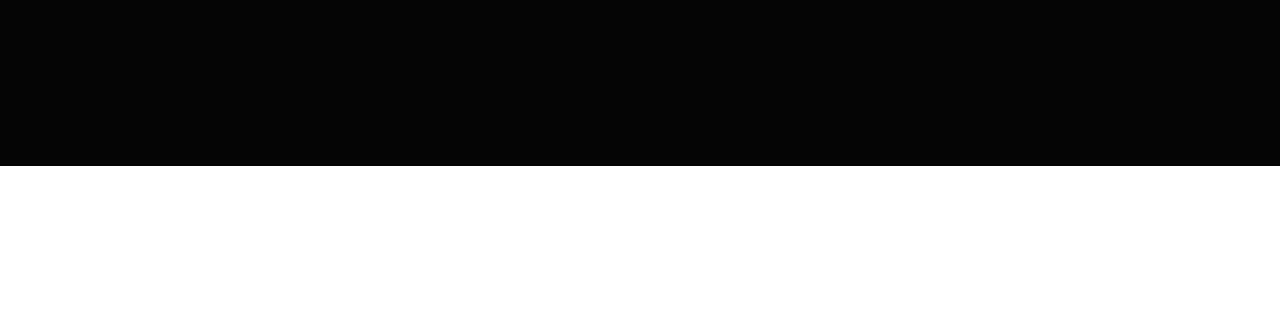
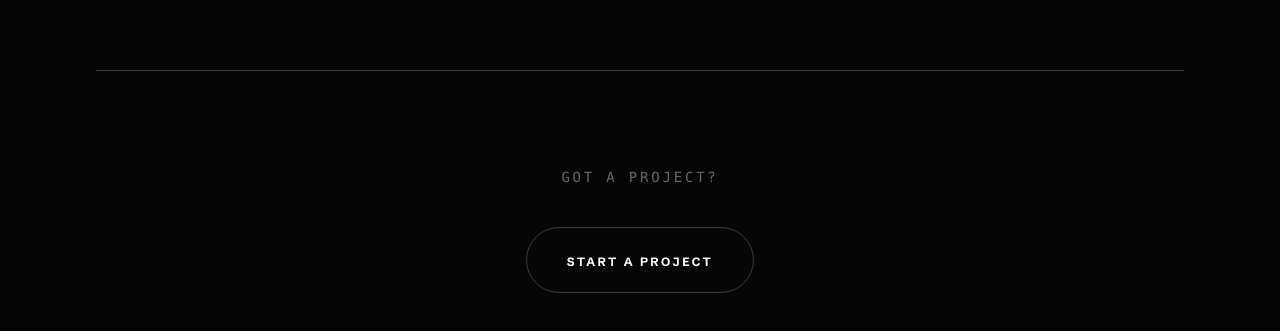
Before and after one commit to marek-koszmarek/strona, a React (Vite) app: page /case-studies in a window 1280 px wide. Shown: the part 10650-10981 px from the top of the page. Before the commit the page ends 10816 px from the top, so only its background shows below. Built offline with nearby package versions, Linux system fonts and the light colour scheme.

Commit message:
Update CaseStudies.tsx

```diff
--- a/src/pages/CaseStudies.tsx
+++ b/src/pages/CaseStudies.tsx
@@ -1,4 +1,5 @@
 import { motion } from 'motion/react';
+import { Link } from 'react-router-dom';
 import { ArrowUpRight } from 'lucide-react';
 import { useLanguage } from '../context/LanguageContext';
 import SEO from '../components/SEO';
@@ -279,6 +280,27 @@ export default function CaseStudies() {
           </motion.article>
         ))}
       </div>
+      {/* CTA Section */}
+      <motion.div
+        initial={{ opacity: 0, y: 40 }}
+        whileInView={{ opacity: 1, y: 0 }}
+        viewport={{ once: true, margin: '-100px' }}
+        transition={{ duration: 0.8, ease: [0.21, 0.47, 0.32, 0.98] }}
+        className="border-t border-white/20 pt-24 pb-8 flex flex-col items-center gap-10 text-center"
+      >
+        <p className="text-white/40 text-sm uppercase tracking-[0.2em] font-mono">
+          {t('Masz projekt?', 'Got a project?')}
+        </p>
+        <Link
+          to="/kontakt"
+          className="group relative inline-block px-10 py-5 overflow-hidden rounded-full border border-white/20 hover:border-white transition-colors duration-500"
+        >
+          <div className="absolute inset-0 bg-white translate-y-[100%] group-hover:translate-y-[0%] transition-transform duration-500" />
+          <span className="relative z-10 text-xs uppercase tracking-[0.2em] font-bold group-hover:text-black transition-colors duration-500">
+            {t('Rozpocznij współpracę', 'Start a project')}
+          </span>
+        </Link>
+      </motion.div>
     </motion.main>
   );
 }
```
